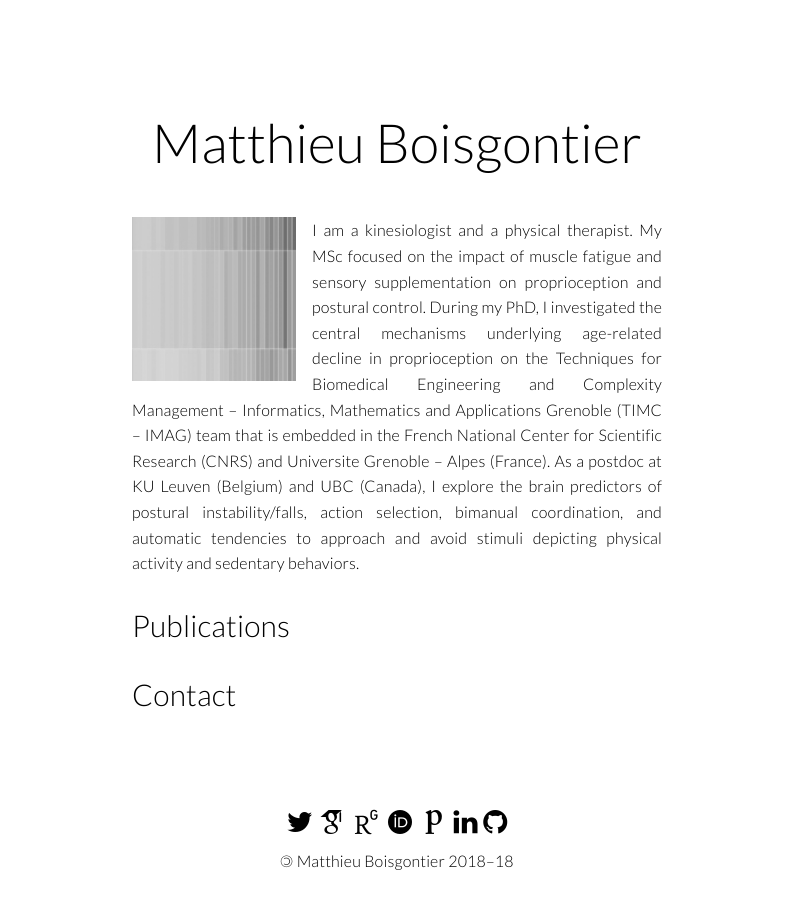
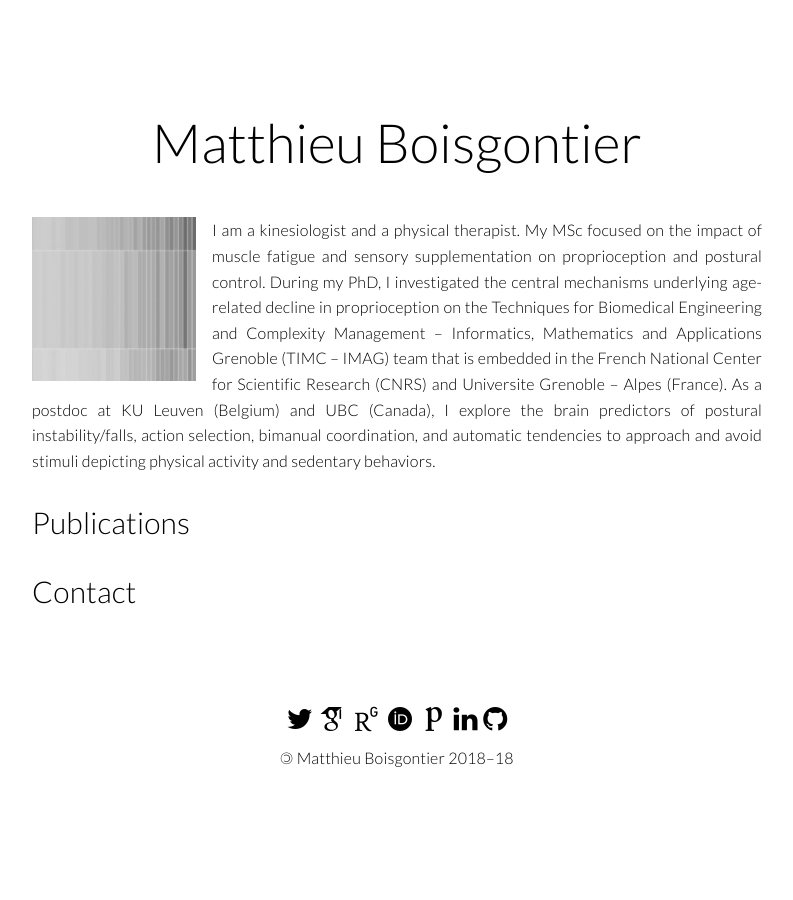
Before and after one commit to matthieuboisgontier/matthieuboisgontier.github.io, a Jekyll site: the page built from index.html, in a window 1280 px wide. Shown: the whole page, without its empty margins (243-1036 px from the left). Built offline with Jekyll 4.4.1, drawn with Linux system fonts in a browser that asks for light colours; nearby versions of some CDN libraries; some web fonts are replaced; comment, search, counter and statistics services are not loaded.

Commit message:
MinifyChanged + 750px width

```diff
--- a/_includes/css.html
+++ b/_includes/css.html
@@ -1,4 +1,4 @@
-<link rel="stylesheet" type="text/css" href="{{ site.baseurl }}/css/style.min.css">
+<link rel="stylesheet" type="text/css" href="{{ site.baseurl }}/css/style.css">
 <link rel="stylesheet" href="https://maxcdn.bootstrapcdn.com/font-awesome/4.7.0/css/font-awesome.min.css">
 <link rel="stylesheet" type="text/css" href="{{ site.baseurl }}/css/academicons.css">
 <link rel="stylesheet" href="https://fonts.googleapis.com/css?family=Lato:300,300i,400">
--- a/_includes/js.html
+++ b/_includes/js.html
@@ -3,5 +3,5 @@
 <!-- this is for Altmetric -->
 <script src="https://d1bxh8uas1mnw7.cloudfront.net/assets/embed.js" async></script>
 
-<script src="{{ site.baseurl }}/js/accordion.min.js" async></script>
+<script src="{{ site.baseurl }}/js/accordion.js" async></script>
 <script src="{{ site.baseurl }}/js/fix_altmetric.min.js" async></script>
--- a/_includes/loop_publications.html
+++ b/_includes/loop_publications.html
@@ -1,8 +1,6 @@
 {% assign pubs = site.data.publications | reverse %}
 <!-- <h2> Articles as First or Last Author</h2> -->
-<h1 id="ArticlesFirst" name="ArticlesFirst">
-  <span class="menu">Articles as First or Last Author</span>
-</h1>
+<h2>Articles as First or Last Author</h2>
 <ul class="cv">
 
   {% for pub in pubs %}
--- a/js/accordion.js
+++ b/js/accordion.js
@@ -16,9 +16,6 @@
     active = 0;
   } else if (hash === 'cv' | hash === 'curriculum_vitae' | hash === 'vitae') {
     active = 1;
-  } else if (hash === 'ArticlesFirst')
-  {
-    active = 1;
   }
   if (hash) {
     $('#accordion').accordion('option', 'active', active);
```
